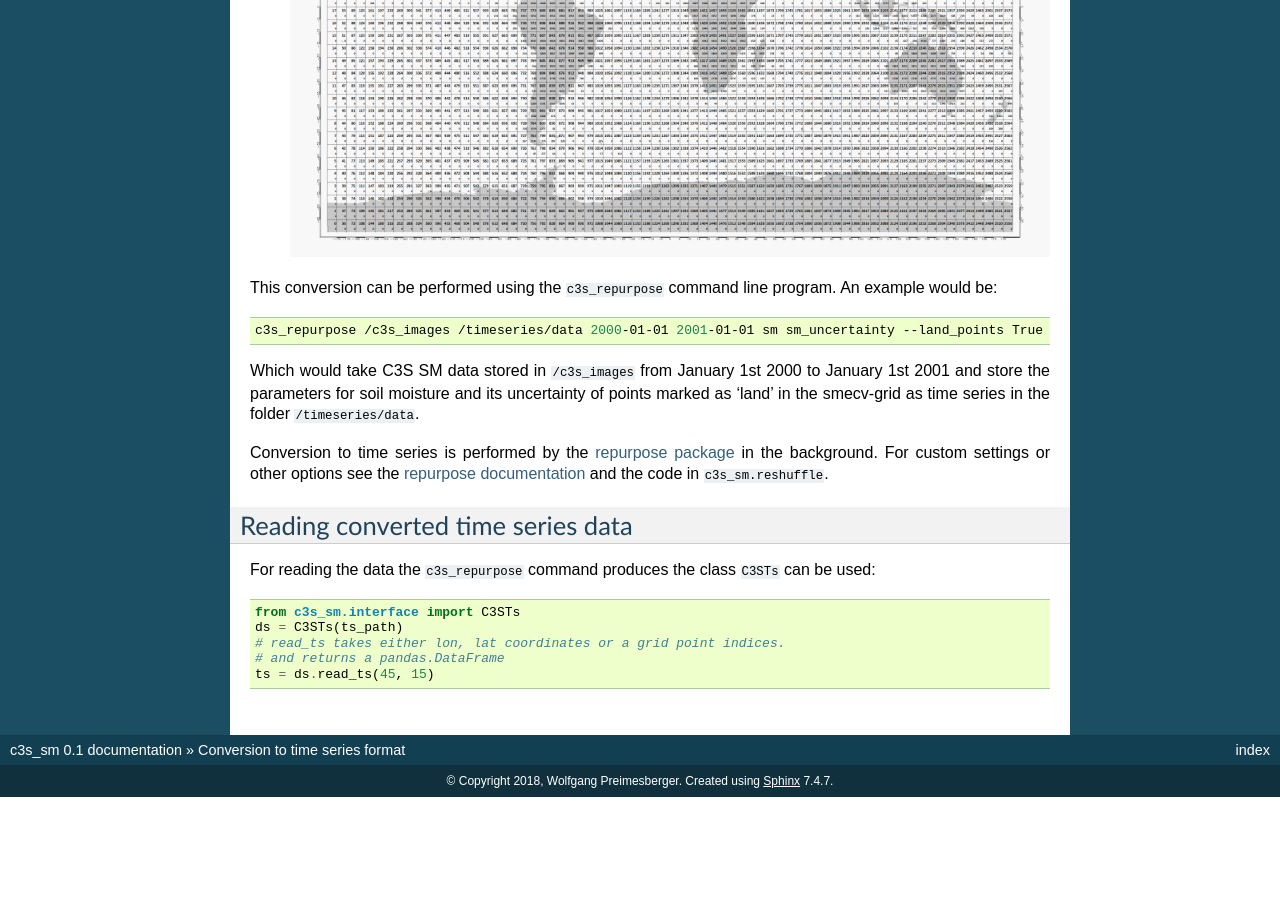
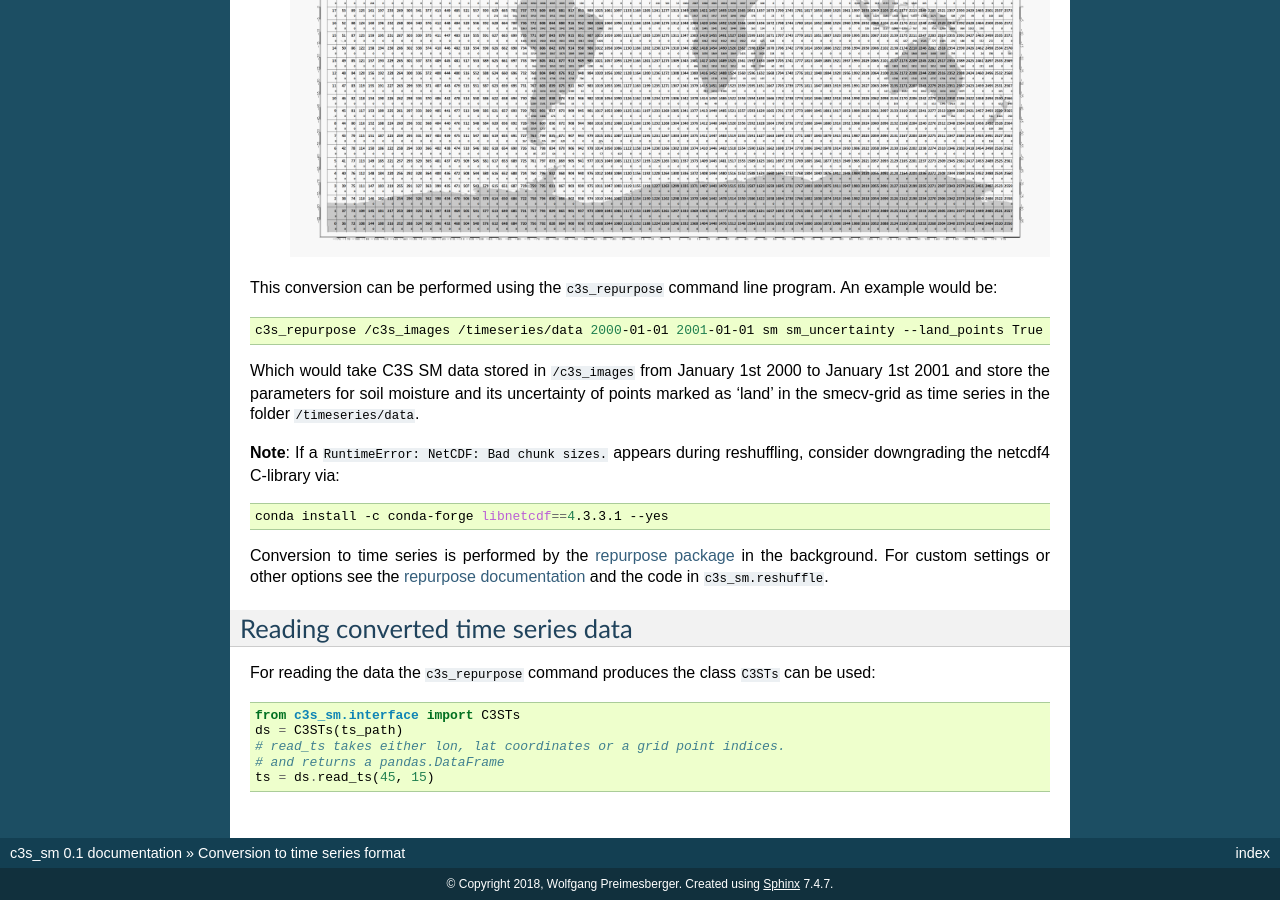
Before and after one commit to wpreimes/c3s_sm, a Sphinx documentation site: the page built from docs/img2ts.rst, in a window 1280 px wide and 900 px high, scrolled down 667 px. Built offline with Sphinx 7.4.7, drawn with Linux system fonts in a browser that asks for light colours; formulas are drawn with MathJax 3; pages that are not in the unit, such as notebooks, are missing from menus; before the commit the page ends 1464 px from its top, so only the background shows below that.

Commit message:
Update documentation

```diff
--- a/docs/img2ts.rst
+++ b/docs/img2ts.rst
@@ -32,6 +32,14 @@ Which would take C3S SM data stored in ``/c3s_images`` from January 1st
 of points marked as 'land' in the smecv-grid as time
 series in the folder ``/timeseries/data``.
 
+**Note**: If a ``RuntimeError: NetCDF: Bad chunk sizes.`` appears during reshuffling, consider downgrading the
+netcdf4 C-library via:
+
+.. code-block:: shell
+
+  conda install -c conda-forge libnetcdf==4.3.3.1 --yes
+
+
 Conversion to time series is performed by the `repurpose package
 <https://github.com/TUW-GEO/repurpose>`_ in the background. For custom settings
 or other options see the `repurpose documentation
--- a/setup.cfg
+++ b/setup.cfg
@@ -1,8 +1,8 @@
 [metadata]
 name = c3s_sm
 summary = Readers and time series coverters for the C3S Soil Moisture data set
-author = Wolfgang Preimesberger
-author-email = wolfgang.preimesberger@geo.tuwien.ac.at
+author = TU Wien
+author-email = remote.sensing@geo.tuwien.ac.at
 license = MIT
 home-page = https://climate.copernicus.eu/
 description-file = README.rst
```
